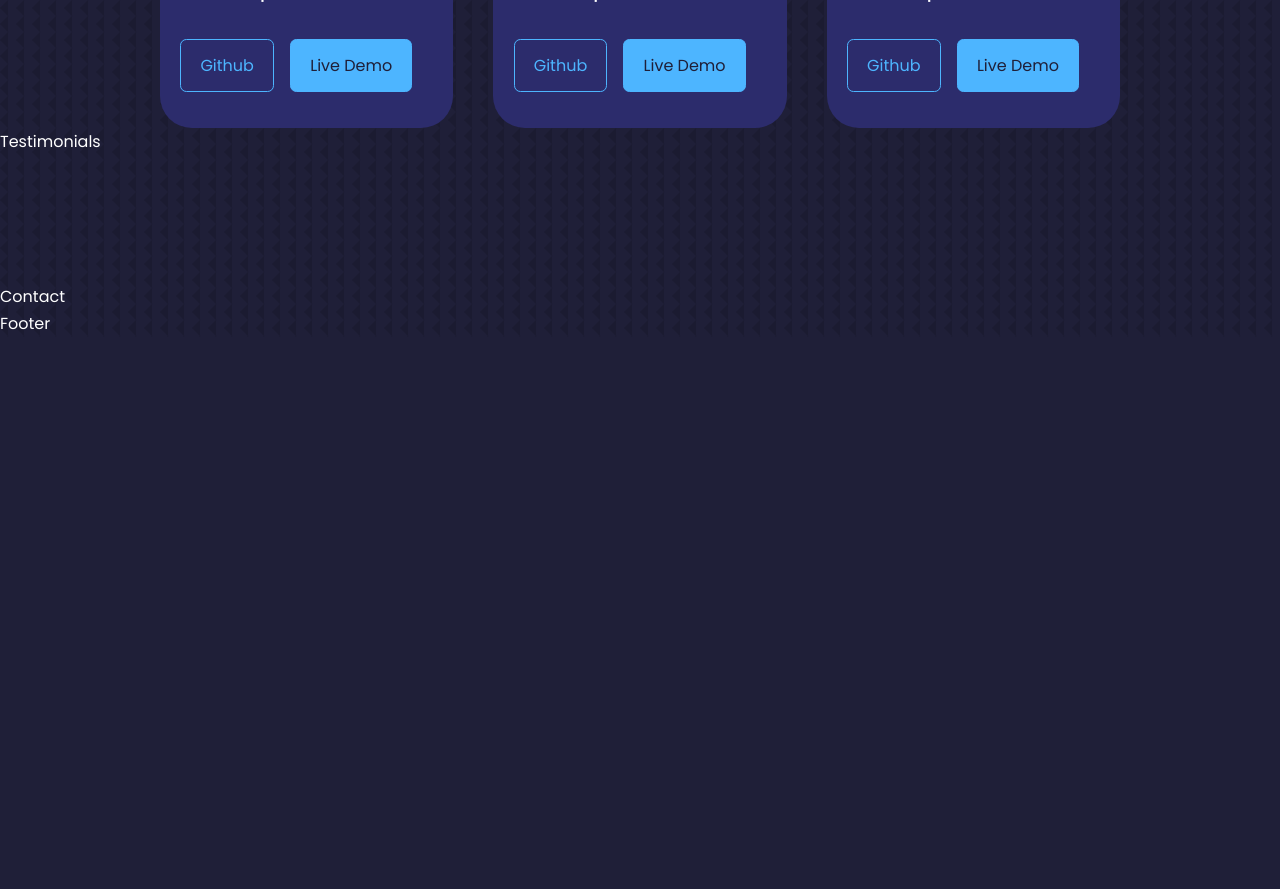
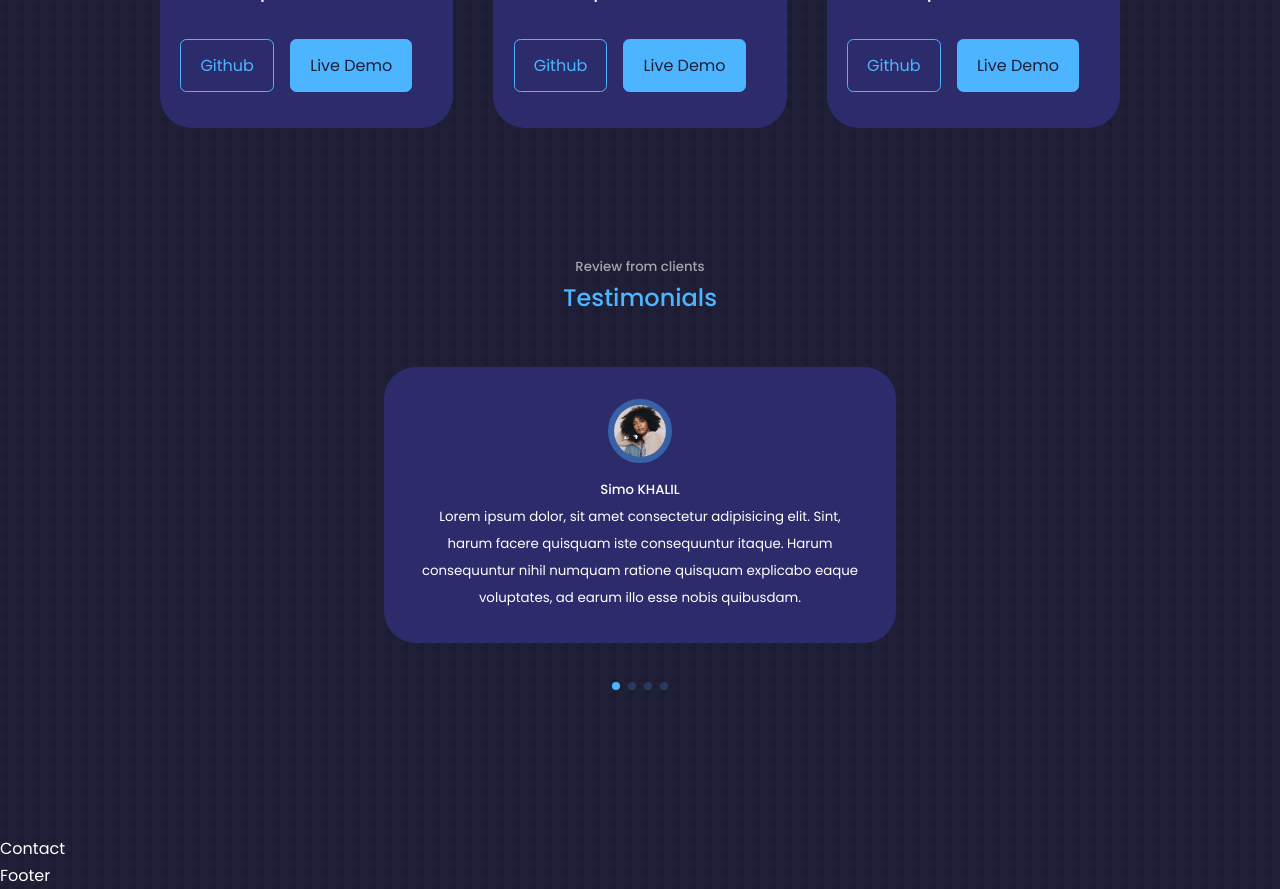
Before and after one commit to KhalilMohamed01/react-portfolio, a React (Create React App) app: page / in a window 1280 px wide. Shown: the part 3760-4649 px from the top of the page. Before the commit the page ends 4097 px from the top, so only its background shows below. Built offline with nearby package versions, Linux system fonts and the light colour scheme; a web font is replaced by a local one.

Commit message:
Creating Testimonials component with swiperJS

```diff
--- a/package.json
+++ b/package.json
@@ -10,6 +10,7 @@
     "react-dom": "^18.2.0",
     "react-icons": "^4.8.0",
     "react-scripts": "5.0.1",
+    "swiper": "^9.1.1",
     "web-vitals": "^2.1.4"
   },
   "scripts": {
--- a/src/components/testimonials/Testimonials.jsx
+++ b/src/components/testimonials/Testimonials.jsx
@@ -1,7 +1,72 @@
 import React from 'react'
 import './testimonials.css'
+import AVTR1 from '../../assets/avatar1.jpg'
+import AVTR2 from '../../assets/avatar2.jpg'
+import AVTR3 from '../../assets/avatar3.jpg'
+import AVTR4 from '../../assets/avatar4.jpg'
+
+// import Swiper core and required modules
+import { Pagination } from 'swiper';
+
+import { Swiper, SwiperSlide } from 'swiper/react';
+
+// Import Swiper styles
+import 'swiper/css';
+import 'swiper/css/pagination';
+
+
+const data = [
+  {
+    avatar:AVTR1,
+    name:'Simo KHALIL',
+    review: 'Lorem ipsum dolor, sit amet consectetur adipisicing elit. Sint, harum facere quisquam iste consequuntur itaque. Harum consequuntur nihil numquam ratione quisquam explicabo eaque voluptates, ad earum illo esse nobis quibusdam.',
+  },
+  {
+    avatar:AVTR2,
+    name:'Simo KHALIL',
+    review: 'Lorem ipsum dolor, sit amet consectetur adipisicing elit. Sint, harum facere quisquam iste consequuntur itaque. Harum consequuntur nihil numquam ratione quisquam explicabo eaque voluptates, ad earum illo esse nobis quibusdam.',
+  },
+  {
+    avatar:AVTR3,
+    name:'Simo KHALIL',
+    review: 'Lorem ipsum dolor, sit amet consectetur adipisicing elit. Sint, harum facere quisquam iste consequuntur itaque. Harum consequuntur nihil numquam ratione quisquam explicabo eaque voluptates, ad earum illo esse nobis quibusdam.',
+  },
+  {
+    avatar:AVTR4,
+    name:'Simo KHALIL',
+    review: 'Lorem ipsum dolor, sit amet consectetur adipisicing elit. Sint, harum facere quisquam iste consequuntur itaque. Harum consequuntur nihil numquam ratione quisquam explicabo eaque voluptates, ad earum illo esse nobis quibusdam.',
+  },
+]
 export const Testimonials = () => {
   return (
-    <div>Testimonials</div>
+    <section id="testimonials">
+      <h5>Review from clients</h5>
+      <h2>Testimonials</h2>
+
+
+      <Swiper className="container testimonials__container"
+            modules={[ Pagination ]}
+            spaceBetween={40}
+            slidesPerView={1}
+            pagination={{ clickable: true }}
+    >
+        {
+          data.map(({avatar,name,review},index) => {
+            return (
+              <SwiperSlide  key={index} className='testimonial'>
+              <div className="client__avatar">
+                <img src={avatar} alt="Avatar One" />
+              </div>
+              <h5 className='client__name'>{name}</h5>
+                <small className='cleint__review'>
+                  {review}
+                </small>
+            </SwiperSlide>
+            )
+          })
+        }
+
+      </Swiper>
+    </section>
   )
 }
--- a/src/components/testimonials/testimonials.css
+++ b/src/components/testimonials/testimonials.css
@@ -0,0 +1,51 @@
+.container.testimonials__container{
+    width:40%;
+    padding-bottom:4rem;
+
+}
+
+.client__avatar{
+    width: 4rem;
+    aspect-ratio: 1/1;
+    overflow: hidden;
+    border-radius: 50%;
+    margin: 0 auto 1rem;
+    border: 0.4rem solid var(--color-primary-variant);
+}
+
+.testimonial {
+    background: var(--color-bg-variant);
+    text-align: center;
+    padding: 2rem;
+    border-radius: 2rem;
+    user-select: none;
+}
+
+.client_review{
+    color: var(--color-light);
+    font-weight: 300;
+    display: block;
+    width: 80%;
+    margin: 0.8rem auto 0;
+}
+
+.swiper-pagination-clickable .swiper-pagination-bullet {
+    background: var(--color-primary);
+}
+
+/* ========== media queries (Medium devices) ======== */
+@media screen and (max-width: 1024px){
+    .container.testimonials__container{
+        width: 60%;
+    }
+}
+/* ========== media queries (SMALL devices) ======== */
+@media screen and (max-width: 600px){
+    .container.testimonials__container{
+        width: var(--container-width-sm);
+    }
+
+    .client_review{
+        width: var(--container-width-sm);
+    }
+}
```
Also changed, not shown: 1 other file (tests, documents, lock files or other folders).
